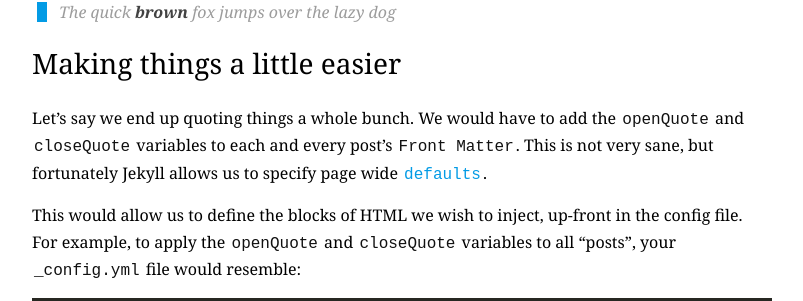
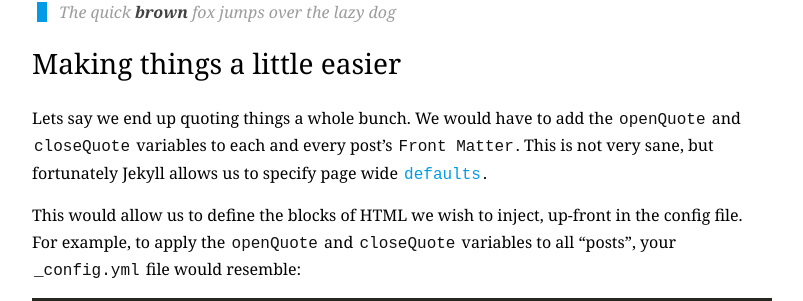
Before and after one commit to sabhiram/sabhiram.github.io, a Jekyll site: the page built from _posts/2015-02-25-pluginless_custom_markup_with_jekyll_and_liquid_part_I.md, in a window 1280 px wide and 900 px high, scrolled down 2805 px. Shown: the part 249-550 px from the top of the window, without its empty margins (238-1041 px from the left). Built offline with Jekyll 4.4.1, drawn with Linux system fonts in a browser that asks for light colours; nearby versions of some CDN libraries.

Commit message:
[Minor] Fix small grammar errors :)

```diff
--- a/_posts/2015-02-25-pluginless_custom_markup_with_jekyll_and_liquid_part_I.md
+++ b/_posts/2015-02-25-pluginless_custom_markup_with_jekyll_and_liquid_part_I.md
@@ -133,7 +133,7 @@ The quick <b>brown</b> fox jumps over the lazy dog
 
 ### Making things a little easier
 
-Let's say we end up quoting things a whole bunch. We would have to add the `openQuote` and `closeQuote` variables to each and every post's `Front Matter`. This is not very sane, but fortunately Jekyll allows us to specify page wide [`defaults`](http://jekyllrb.com/docs/configuration/#front-matter-defaults).
+Lets say we end up quoting things a whole bunch. We would have to add the `openQuote` and `closeQuote` variables to each and every post's `Front Matter`. This is not very sane, but fortunately Jekyll allows us to specify page wide [`defaults`](http://jekyllrb.com/docs/configuration/#front-matter-defaults).
 
 This would allow us to define the blocks of HTML we wish to inject, up-front in the config file. For example, to apply the `openQuote` and `closeQuote` variables to all "posts", your `_config.yml` file would resemble:
 {% highlight yaml %}
```
Also changed, not shown: _posts/2015-01-29-golang_trace_fns_part_2.md (+1 -1 lines), _posts/2015-02-16-sending_wol_packets_with_golang.md (+1 -1 lines).
